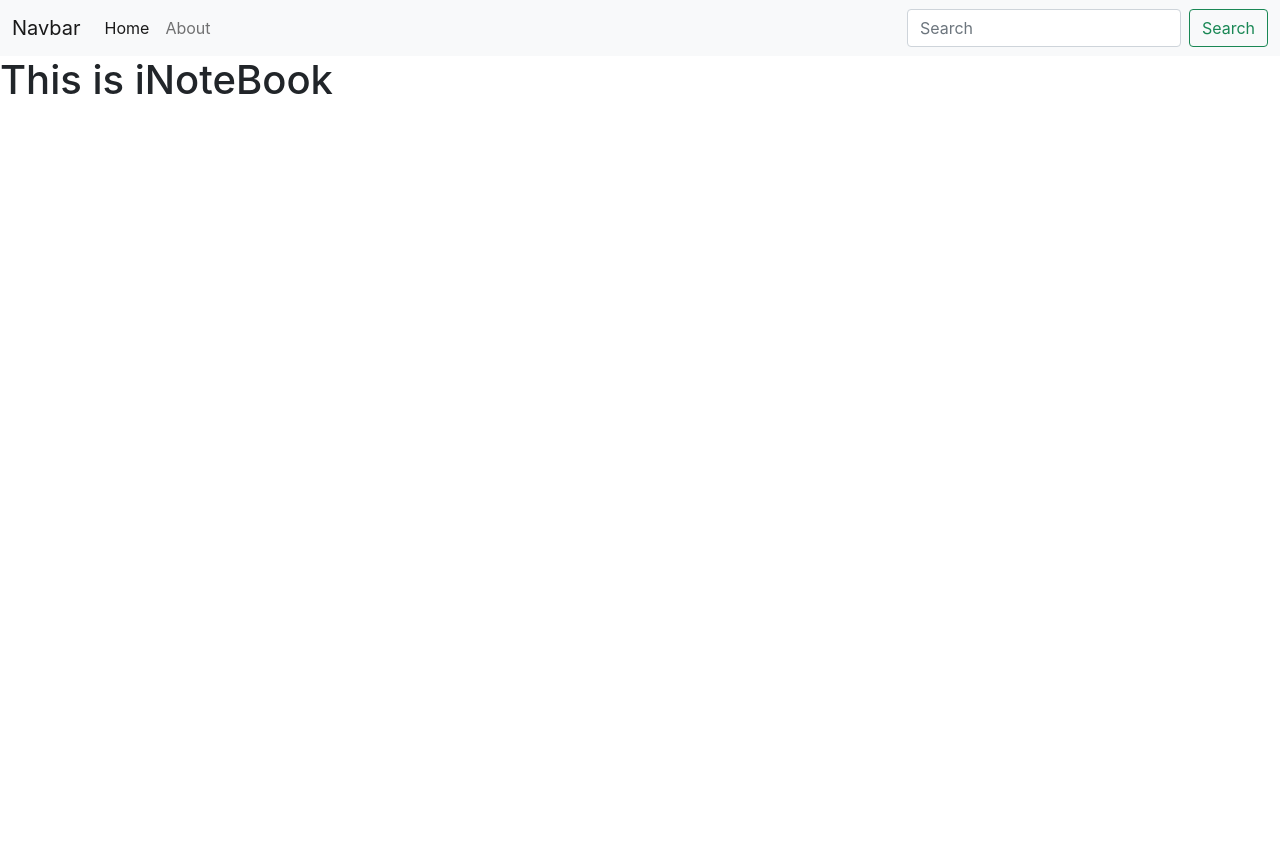
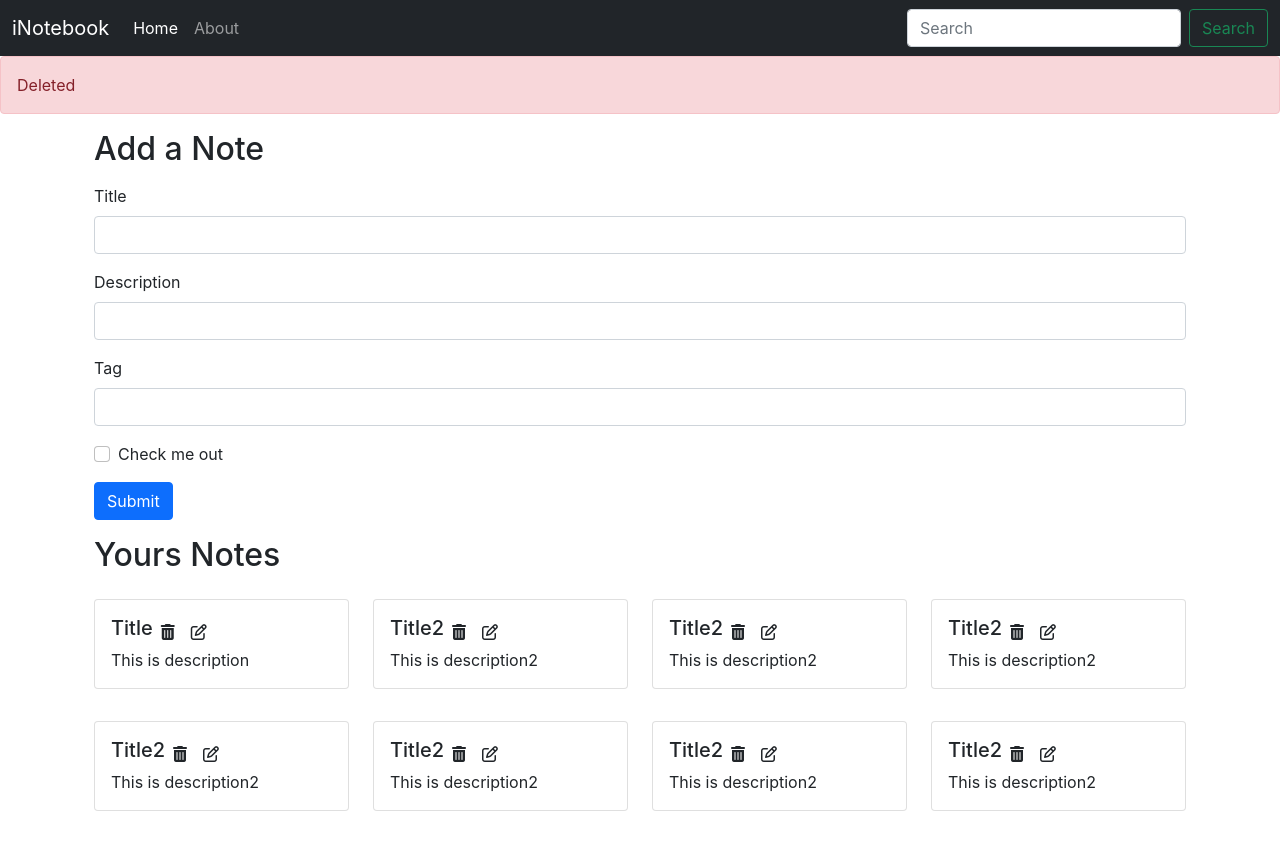
Before and after one commit to ParthG2912/iNoteBook-MERN, a React (Create React App) app: page / in a window 1280 px wide. Before the commit the page ends 800 px from the top, so only its background shows below. Built offline with nearby package versions, Linux system fonts and the light colour scheme.

Commit message:
Home Page design done.

```diff
--- a/public/index.html
+++ b/public/index.html
@@ -14,11 +14,12 @@
             integrity="sha384-1BmE4kWBq78iYhFldvKuhfTAU6auU8tT94WrHftjDbrCEXSU1oBoqyl2QvZ6jIW3"
             crossorigin="anonymous"
         />
-        <title>React App</title>
+        <title>iNOTEBOOK</title>
     </head>
     <body>
         <noscript>You need to enable JavaScript to run this app.</noscript>
         <div id="root"></div>
+        <script src="https://kit.fontawesome.com/2e0cd9ce9c.js" crossorigin="anonymous"></script>
         <script
             src="https://cdn.jsdelivr.net/npm/bootstrap@5.1.3/dist/js/bootstrap.bundle.min.js"
             integrity="sha384-ka7Sk0Gln4gmtz2MlQnikT1wXgYsOg+OMhuP+IlRH9sENBO0LRn5q+8nbTov4+1p"
--- a/src/App.css
+++ b/src/App.css
@@ -36,3 +36,7 @@
         transform: rotate(360deg);
     }
 }
+
+i {
+    cursor: pointer;
+}
--- a/src/App.js
+++ b/src/App.js
@@ -3,17 +3,24 @@
 import { Navbar } from "./components/Navbar";
 import { Home } from "./components/Home";
 import { About } from "./components/About";
+import NoteState from "./context/notes/NoteState";
+import Alert from "./components/Alert";
 
 function App() {
     return (
         <>
+            <NoteState>
                 <Router>
                     <Navbar />
+                    <Alert message="Deleted" type="danger" />
+                    <div className="container">
                         <Routes>
                             <Route path="/" element={<Home />} />
                             <Route path="/about" element={<About />} />
                         </Routes>
+                    </div>
                 </Router>
+            </NoteState>
         </>
     );
 }
--- a/src/components/About.js
+++ b/src/components/About.js
@@ -1,5 +1,6 @@
-import React from "react";
+import React, { useContext, useEffect } from "react";
+import noteContext from "../context/notes/noteContext";
 
 export const About = () => {
-    return <div>About</div>;
+    return <div>This is About Page</div>;
 };
--- /dev/null
+++ b/src/components/Addnote.js
@@ -0,0 +1,54 @@
+import React, { useContext, useState } from "react";
+import noteContext from "../context/notes/noteContext";
+
+const Addnote = () => {
+    const context = useContext(noteContext);
+    const { addNote } = context;
+
+    const [note, setNote] = useState({ title: "", description: "", tag: "default" });
+    const handleClick = (e) => {
+        e.preventDefault();
+        addNote(note.title, note.description, note.tag);
+    };
+    const handleChange = (e) => {
+        setNote({ ...note, [e.target.name]: e.target.value });
+        console.log(note);
+    };
+
+    return (
+        <div className="container my-3">
+            <h2>Add a Note</h2>
+            <form className="my-3">
+                <div className="mb-3">
+                    <label htmlFor="title" className="form-label">
+                        Title
+                    </label>
+                    <input type="text" className="form-control" id="title" name="title" aria-describedby="emailHelp" onChange={handleChange} />
+                </div>
+                <div className="mb-3">
+                    <label htmlFor="description" className="form-label">
+                        Description
+                    </label>
+                    <input type="text" className="form-control" id="description" name="description" onChange={handleChange} />
+                </div>
+                <div className="mb-3">
+                    <label htmlFor="tag" className="form-label">
+                        Tag
+                    </label>
+                    <input type="text" className="form-control" id="tag" name="tag" onChange={handleChange} />
+                </div>
+                <div className="mb-3 form-check">
+                    <input type="checkbox" className="form-check-input" id="exampleCheck1" />
+                    <label className="form-check-label" htmlFor="exampleCheck1">
+                        Check me out
+                    </label>
+                </div>
+                <button type="submit" className="btn btn-primary" onClick={handleClick}>
+                    Submit
+                </button>
+            </form>
+        </div>
+    );
+};
+
+export default Addnote;
--- /dev/null
+++ b/src/components/Alert.js
@@ -0,0 +1,13 @@
+import React from "react";
+
+const Alert = (props) => {
+    return (
+        <div>
+            <div className={`alert alert-${props.type}`} role="alert">
+                {props.message}
+            </div>
+        </div>
+    );
+};
+
+export default Alert;
--- a/src/components/Home.js
+++ b/src/components/Home.js
@@ -1,5 +1,10 @@
 import React from "react";
+import Notes from "./Notes";
 
 export const Home = () => {
-    return <h1>This is iNoteBook</h1>;
+    return (
+        <div>
+            <Notes />
+        </div>
+    );
 };
--- a/src/components/Navbar.js
+++ b/src/components/Navbar.js
@@ -1,12 +1,14 @@
-import React from "react";
-import { Link } from "react-router-dom";
+import React, { useEffect } from "react";
+import { Link, useLocation } from "react-router-dom";
 
 export const Navbar = () => {
+    let location = useLocation();
+
     return (
-        <nav className="navbar navbar-expand-lg navbar-light bg-light">
+        <nav className="navbar navbar-expand-lg navbar-dark bg-dark">
             <div className="container-fluid">
                 <Link className="navbar-brand" to="/">
-                    Navbar
+                    iNotebook
                 </Link>
                 <button
                     className="navbar-toggler"
@@ -22,12 +24,12 @@
                 <div className="collapse navbar-collapse" id="navbarSupportedContent">
                     <ul className="navbar-nav me-auto mb-2 mb-lg-0">
                         <li className="nav-item">
-                            <Link className="nav-link active" aria-current="page" to="/">
+                            <Link className={`nav-link ${location.pathname === "/" ? "active" : ""}`} aria-current="page" to="/">
                                 Home
                             </Link>
                         </li>
                         <li className="nav-item">
-                            <Link className="nav-link" to="/about">
+                            <Link className={`nav-link ${location.pathname === "/about" ? "active" : ""}`} to="/about">
                                 About
                             </Link>
                         </li>
--- /dev/null
+++ b/src/components/Noteitem.js
@@ -0,0 +1,22 @@
+import React from "react";
+
+const Noteitem = (props) => {
+    const { note } = props;
+
+    return (
+        <div className="col-md-3">
+            <div className="card my-3">
+                <div className="card-body">
+                    <div className="d-flex align-items-center">
+                        <h5 className="card-title">{note.title}</h5>
+                        <i className="fas fa-trash-alt mx-2"></i>
+                        <i className="far fa-edit mx-2"></i>
+                    </div>
+                    <p className="card-text">{note.description}</p>
+                </div>
+            </div>
+        </div>
+    );
+};
+
+export default Noteitem;
--- /dev/null
+++ b/src/components/Notes.js
@@ -0,0 +1,23 @@
+import React, { useContext } from "react";
+import noteContext from "../context/notes/noteContext";
+import Noteitem from "./Noteitem";
+import AddNote from "./Addnote";
+
+const Notes = () => {
+    const context = useContext(noteContext);
+    const { notes, addNote } = context;
+    return (
+        <>
+            <AddNote />
+            <div className="container">
+                <div className="row my-3">
+                    <h2>Yours Notes</h2>
+                    {notes.map((note) => {
+                        return <Noteitem key={note._id} note={note} />;
+                    })}
+                </div>
+            </div>
+        </>
+    );
+};
+export default Notes;
--- /dev/null
+++ b/src/context/notes/NoteState.js
@@ -0,0 +1,108 @@
+import { useState } from "react";
+import NoteContext from "./noteContext";
+
+const NoteState = (props) => {
+    const notesInitial = [
+        {
+            _id: "1",
+            user: "61eeac870bf1336ee57a57f7",
+            title: "Title",
+            description: "This is description",
+            tag: "tag",
+            date: "2022-01-27T17:10:04.011Z",
+            __v: 0,
+        },
+        {
+            _id: "2",
+            user: "61eeac870bf1336ee57a57f7",
+            title: "Title2",
+            description: "This is description2",
+            tag: "tag2",
+            date: "2022-02-01T12:55:39.278Z",
+            __v: 0,
+        },
+        {
+            _id: "3",
+            user: "61eeac870bf1336ee57a57f7",
+            title: "Title2",
+            description: "This is description2",
+            tag: "tag2",
+            date: "2022-02-01T12:55:39.278Z",
+            __v: 0,
+        },
+        {
+            _id: "4",
+            user: "61eeac870bf1336ee57a57f7",
+            title: "Title2",
+            description: "This is description2",
+            tag: "tag2",
+            date: "2022-02-01T12:55:39.278Z",
+            __v: 0,
+        },
+        {
+            _id: "5",
+            user: "61eeac870bf1336ee57a57f7",
+            title: "Title2",
+            description: "This is description2",
+            tag: "tag2",
+            date: "2022-02-01T12:55:39.278Z",
+            __v: 0,
+        },
+        {
+            _id: "6",
+            user: "61eeac870bf1336ee57a57f7",
+            title: "Title2",
+            description: "This is description2",
+            tag: "tag2",
+            date: "2022-02-01T12:55:39.278Z",
+            __v: 0,
+        },
+        {
+            _id: "7",
+            user: "61eeac870bf1336ee57a57f7",
+            title: "Title2",
+            description: "This is description2",
+            tag: "tag2",
+            date: "2022-02-01T12:55:39.278Z",
+            __v: 0,
+        },
+        {
+            _id: "8",
+            user: "61eeac870bf1336ee57a57f7",
+            title: "Title2",
+            description: "This is description2",
+            tag: "tag2",
+            date: "2022-02-01T12:55:39.278Z",
+            __v: 0,
+        },
+    ];
+
+    const [notes, setNotes] = useState(notesInitial);
+
+    //Add a Note
+    const addNote = (title, description, tag) => {
+        //TODO: API CALL
+        console.log("Adding a Note");
+        const note = {
+            _id: "9",
+            user: "61eeac870bf1336ee57a57f7",
+            title: "Title2",
+            description: "This is added",
+            tag: "tag2",
+            date: "2022-02-01T12:55:39.278Z",
+            __v: 0,
+        };
+        setNotes(notes.concat(note));
+    };
+
+    //Delete a Note
+    const deleteNote = (id) => {
+        // setNotes(notes.)
+    };
+
+    //Edit a Note
+    const editNote = () => {};
+    return <NoteContext.Provider value={{ notes, addNote, deleteNote, editNote }}>{props.children}</NoteContext.Provider>;
+};
+
+export default NoteState;
--- /dev/null
+++ b/src/context/notes/noteContext.js
@@ -0,0 +1,5 @@
+import { createContext } from "react";
+
+const noteContext = createContext();
+
+export default noteContext;
```
Lines whose indentation alone changed are shown as unchanged.
